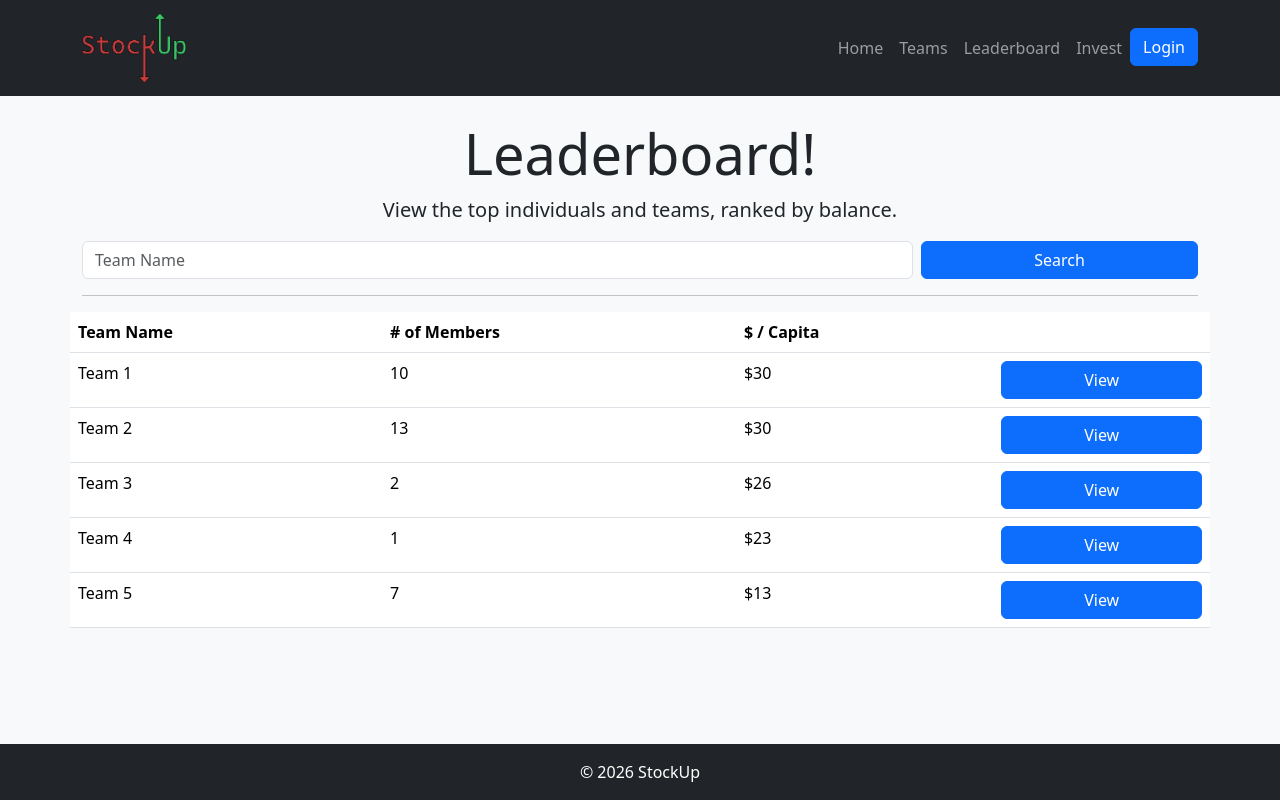
After one commit to mdcrapse/stock, a Django app: page /leaderboard/ in a window 1280 px wide. The commit adds this page. Run offline with Django 5.2, Linux system fonts and the light colour scheme.

Commit message:
Added a bunch of interfaces

```diff
--- a/stocks/static/js/predictor.js
+++ b/stocks/static/js/predictor.js
@@ -46,6 +46,7 @@ document.getElementById('submit-btn').addEventListener('click', function(){
                 <p>Current Price: $${data.current_price}</p>
                 <p>Predicted Return (30d): ${data.predicted_return}</p>
                 <p>Predicted Price: $${data.predicted_price}</p>
+                <button type="button" id="submit-btn" class="btn btn-primary w-25">Invest</button>
             `;
         }
         updateChart(data);
@@ -58,27 +59,27 @@ document.getElementById('submit-btn').addEventListener('click', function(){
 });
 
 function updateChart(data) {
+    const wrapper = document.getElementById('chartWrapper');
+    wrapper.style.display = 'block';
+
     const ctx = document.getElementById('stockChart').getContext('2d');
 
     if (stockChart) {
         stockChart.destroy();
     }
 
-    const history = data.history; // Assume this is ~200 points
+    const history = data.history;
     const predictedPrice = data.predicted_price;
     const currentPrice = data.current_price;
 
-    // 1. Create labels for History + 30 days of Future
+    // Label the days
     const labels = history.map((_, i) => `Day ${i}`);
     for (let i = 1; i <= 30; i++) {
-        labels.push(i === 30 ? "30-Day Forecast" : ""); // Only label the final day
+        labels.push(i === 30 ? "30-Day Forecast" : "");
     }
 
-    // 2. Prepare the Prediction Dataset
-    // We start with nulls for all historical points EXCEPT the very last one
     const predictionData = new Array(history.length - 1).fill(null);
 
-    // Anchor point: Today's Price
     predictionData.push(currentPrice);
 
     // Pad with 29 nulls to represent the 29 days of "waiting"
@@ -86,7 +87,6 @@ function updateChart(data) {
         predictionData.push(null);
     }
 
-    // Final point: The 30th day prediction
     predictionData.push(predictedPrice);
 
     // Color logic
@@ -114,7 +114,7 @@ function updateChart(data) {
                     borderWidth: 2,
                     pointRadius: (ctx) => (ctx.dataIndex === predictionData.length - 1 ? 6 : 0), // Only show dot on the last day
                     pointBackgroundColor: predictionColor,
-                    spanGaps: true // CRITICAL: This connects the "Current Price" to the "Predicted Price" across the nulls
+                    spanGaps: true
                 }
             ]
         },
@@ -123,7 +123,7 @@ function updateChart(data) {
             maintainAspectRatio: false,
             scales: {
                 x: {
-                    display: true, // Turn this on to see the "Forecast" label at the end
+                    display: true,
                     ticks: {
                         maxRotation: 0,
                         autoSkip: true
--- a/stocks/templates/home.html
+++ b/stocks/templates/home.html
@@ -9,7 +9,7 @@
         <h1 class="display-4">Welcome to StockUp!</h1>
         <p class="lead">The leader of reliable stocks.</p>
 
-        <a href="#" class="btn btn-primary btn-lg">Get Started</a>
+        <a href="{% url 'login' %}" class="btn btn-primary btn-lg">Get Started</a>
     </div>
 </div>
 
--- a/stocks/templates/includes/navbar.html
+++ b/stocks/templates/includes/navbar.html
@@ -2,7 +2,7 @@
 <nav class="navbar navbar-expand-lg bg-dark" data-bs-theme="dark">
   <div class="container">
     <a href="{% url 'home' %}">
-      <img class="navbar-brand" src="{% static 'icon.svg' %}" href="{% url 'home' %}" height="80" />
+      <img class="navbar-brand" src="{% static 'icon.png' %}" href="{% url 'home' %}" height="80" />
     </a>
 
     <button class="navbar-toggler" type="button" data-bs-toggle="collapse" data-bs-target="#navmenu">
@@ -16,15 +16,19 @@
         </li>
 
         <li class="nav-item">
-          <a class="nav-link" href="{% url 'about' %}">About</a>
+          <a class="nav-link" href="{% url 'teams' %}">Teams</a>
         </li>
 
         <li class="nav-item">
-          <a class="nav-link" href="{% url 'contact' %}">Contact</a>
+          <a class="nav-link" href="{% url 'leaderboard' %}">Leaderboard</a>
         </li>
 
         <li class="nav-item">
-          <button class="btn btn-primary" type="button">Login</button>
+          <a class="nav-link" href="{% url 'invest' %}">Invest</a>
+        </li>
+
+        <li class="nav-item">
+          <a href="{% url 'login' %}" class="btn btn-primary">Login</a>
         </li>
       </ul>
     </div>
--- /dev/null
+++ b/stocks/templates/leaderboard.html
@@ -0,0 +1,77 @@
+{% extends "base.html" %}
+
+{% block title %}Invest{% endblock %}
+
+{% load static %}
+{% block scripts %}
+<script src="{% static 'js/predictor.js' %}"></script>
+<script src="https://cdn.jsdelivr.net/npm/chart.js"></script>
+{% endblock %}
+
+{% block content %}
+
+<div class="row">
+    <div class="col-md-8 mx-auto text-center">
+        <h1 class="display-4">Leaderboard!</h1>
+        <p class="lead">View the top individuals and teams, ranked by balance.</p>
+    </div>
+</div>
+
+<div class="row">
+    <form id="invest-form">
+        {% csrf_token %}
+        <div class="d-flex gap-2 align-items-center">
+            <input type="text" id="ticker_symbol" class="form-control w-75" name="ticker_symbol" placeholder="Team Name">
+
+            <button type="button" id="submit-btn" class="btn btn-primary w-25">Search</button>
+        </div>
+    </form>
+</div>
+
+<hr>
+
+<div class="row">
+    <table class="table">
+    <thead>
+        <tr>
+        <th scope="col">Team Name</th>
+        <th scope="col"># of Members</th>
+        <th scope="col">$ / Capita</th>
+        <th scope="col"></th>
+        </tr>
+    </thead>
+    <tbody>
+        <tr>
+            <td>Team 1</td>
+            <td>10</td>
+            <td>$30</td>
+            <td><a href="{% url 'teamview' %}" type="button" id="submit-btn" class="btn btn-primary w-100">View</a></td>
+        </tr>
+        <tr>
+            <td>Team 2</td>
+            <td>13</td>
+            <td>$30</td>
+            <td><a href="{% url 'teamview' %}" type="button" id="submit-btn" class="btn btn-primary w-100">View</a></td>
+        </tr>
+        <tr>
+            <td>Team 3</td>
+            <td>2</td>
+            <td>$26</td>
+            <td><a href="{% url 'teamview' %}" type="button" id="submit-btn" class="btn btn-primary w-100">View</a></td>
+        </tr>
+        <tr>
+            <td>Team 4</td>
+            <td>1</td>
+            <td>$23</td>
+            <td><a href="{% url 'teamview' %}" type="button" id="submit-btn" class="btn btn-primary w-100">View</a></td>
+        </tr>
+        <tr>
+            <td>Team 5</td>
+            <td>7</td>
+            <td>$13</td>
+            <td><a href="{% url 'teamview' %}" type="button" id="submit-btn" class="btn btn-primary w-100">View</a></td>
+        </tr>
+    </tbody>
+    </table>
+</div>
+{% endblock %}
--- a/stocks/urls.py
+++ b/stocks/urls.py
@@ -8,6 +8,11 @@ urlpatterns = [
     path("about/", views.about, name="about"),
     path("contact/", views.contact, name="contact"),
     path("invest/", views.invest, name="invest"),
+    path("login/", views.login, name="login"),
+    path("signup/", views.signup, name="signup"),
+    path("teams/", views.teams, name="teams"),
+    path("leaderboard/", views.leaderboard, name="leaderboard"),
+    path("teamview", views.teamview, name="teamview"),
     path("<int:question_id>/", views.detail, name="detail"),
     path("<int:question_id>/results/", views.results, name="results"),
     path("<int:question_id>/vote/", views.vote, name="vote"),
--- a/stocks/views.py
+++ b/stocks/views.py
@@ -34,6 +34,36 @@ def invest(request):
 
     return render(request, "invest.html")
 
+def login(request):
+    if request.method == 'POST':
+        pass
+
+    return render(request, "login.html")
+
+def signup(request):
+    if request.method == 'POST':
+        pass
+
+    return render(request, "signup.html")
+
+def teams(request):
+    if(request.method == 'POST'):
+        pass
+
+    return render(request, "teams.html")
+
+def leaderboard(request):
+    if(request.method == 'POST'):
+        pass
+
+    return render(request, "leaderboard.html")
+
+def teamview(request):
+    if(request.method == 'POST'):
+        pass
+
+    return render(request, "teamview.html")
+
 
 def detail(request, question_id):
     question = None # get_object_or_404(Question, pk=question_id)
```
Also changed, not shown: stocks/static/js/teamview.js (added, +51 -0 lines), stocks/templates/invest.html (+9 -1 lines), stocks/templates/login.html (added, +27 -0 lines), stocks/templates/signup.html (added, +40 -0 lines), stocks/templates/teams.html (added, +65 -0 lines), stocks/templates/teamview.html (added, +60 -0 lines), stocks/static/icon.png (renamed from Project/Part1/icon.png).
